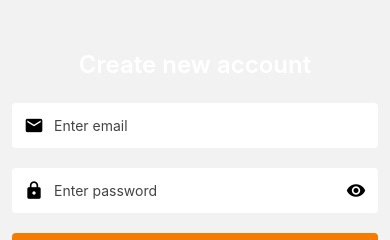
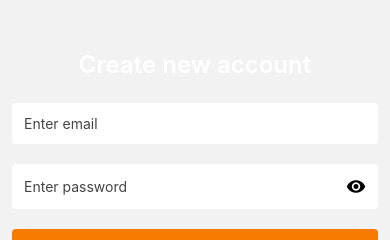
Before and after one commit to jawgrar/vigilant-fortnight, a React Native app: screen /Signup in a window 390 px wide. Shown: the top 240 px of the page. Built offline with nearby package versions, Linux system fonts and the light colour scheme; no server answers.

Commit message:
ui update

```diff
--- a/screens/SignupScreen.js
+++ b/screens/SignupScreen.js
@@ -47,7 +47,6 @@ export default function SignupScreen({ navigation }) {
           backgroundColor: '#fff',
           marginBottom: 20
         }}
-        leftIcon='email'
         placeholder='Enter email'
         autoCapitalize='none'
         keyboardType='email-address'
@@ -64,7 +63,6 @@ export default function SignupScreen({ navigation }) {
           backgroundColor: '#fff',
           marginBottom: 20
         }}
-        leftIcon='lock'
         placeholder='Enter password'
         autoCapitalize='none'
         autoCorrect={false}
```
